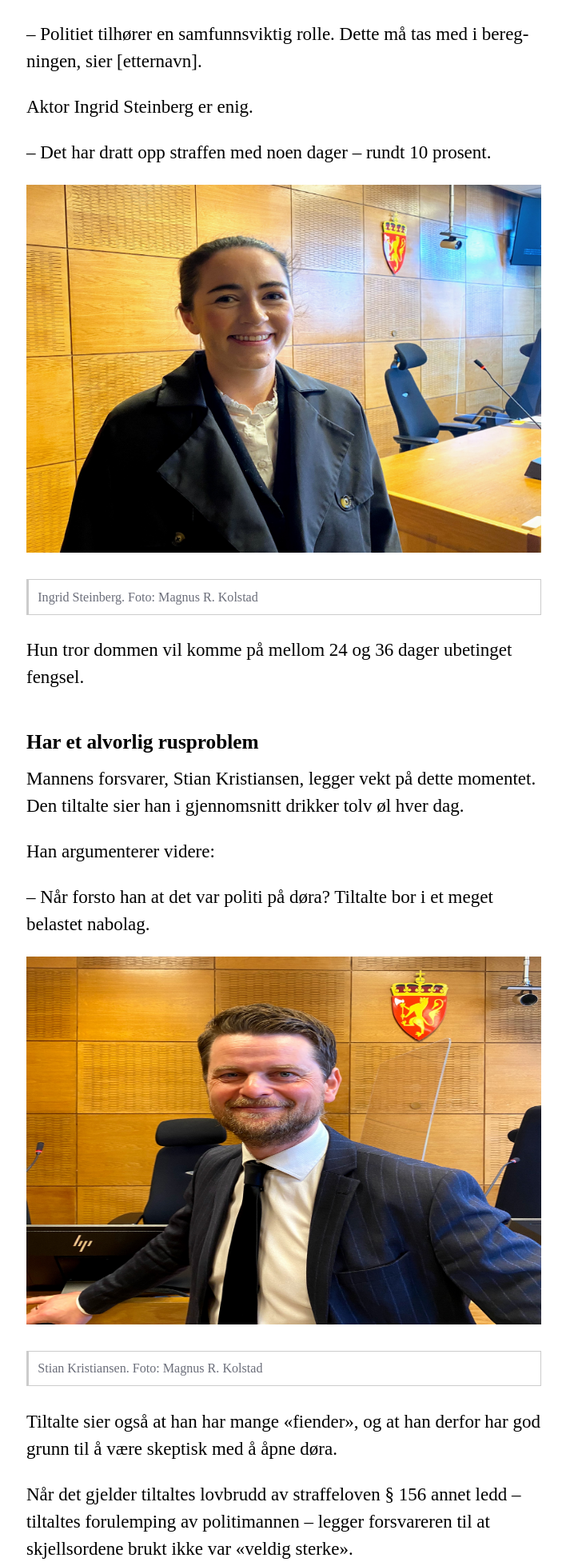
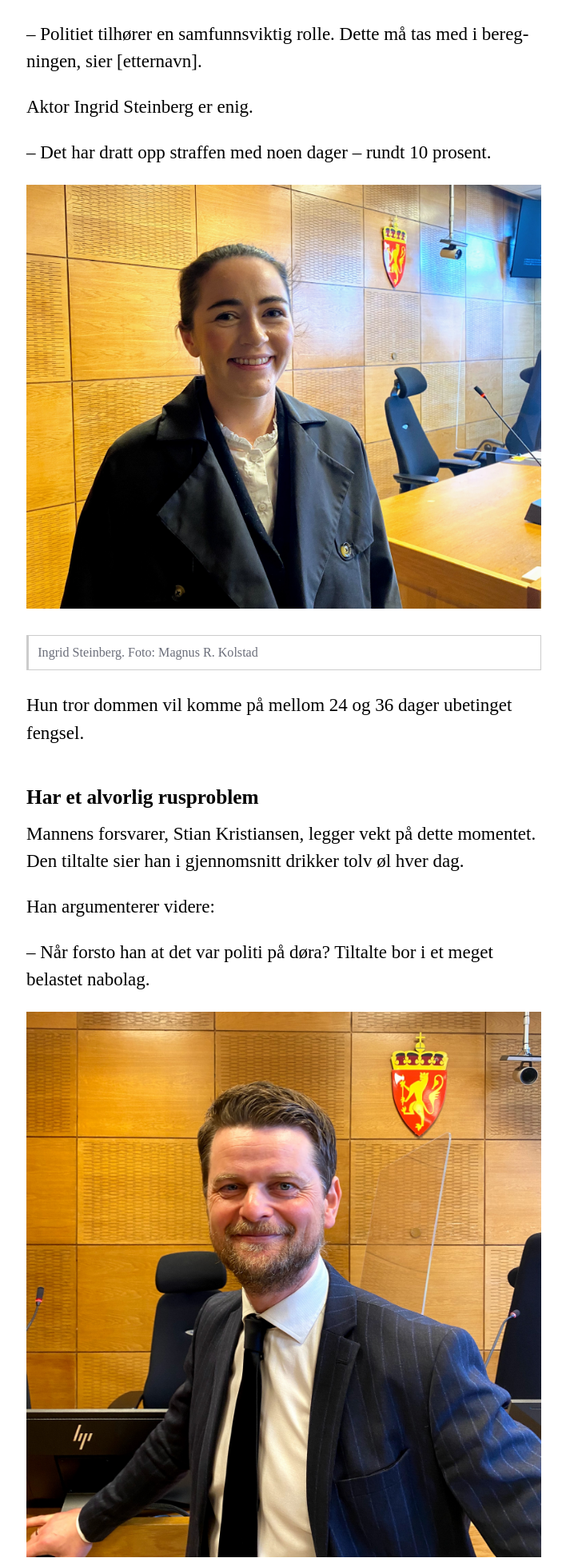
Before and after one commit to kolstadmagnus/blog, a PHP site: page /rettssak-5-mars.html in a window 1280 px wide. Shown: the part 1985-3938 px from the top of the page at 80% size, without its empty margins (285-993 px from the left). Run offline with PHP 8.4, Linux system fonts and the light colour scheme; some web fonts are replaced.

Commit message:
img height

```diff
--- a/styles.css
+++ b/styles.css
@@ -374,7 +374,6 @@ blockquote p {
 
 img {
   width: 100%;
-  max-height: 20em;
   margin: 0;
   padding: 0;
 }
```
